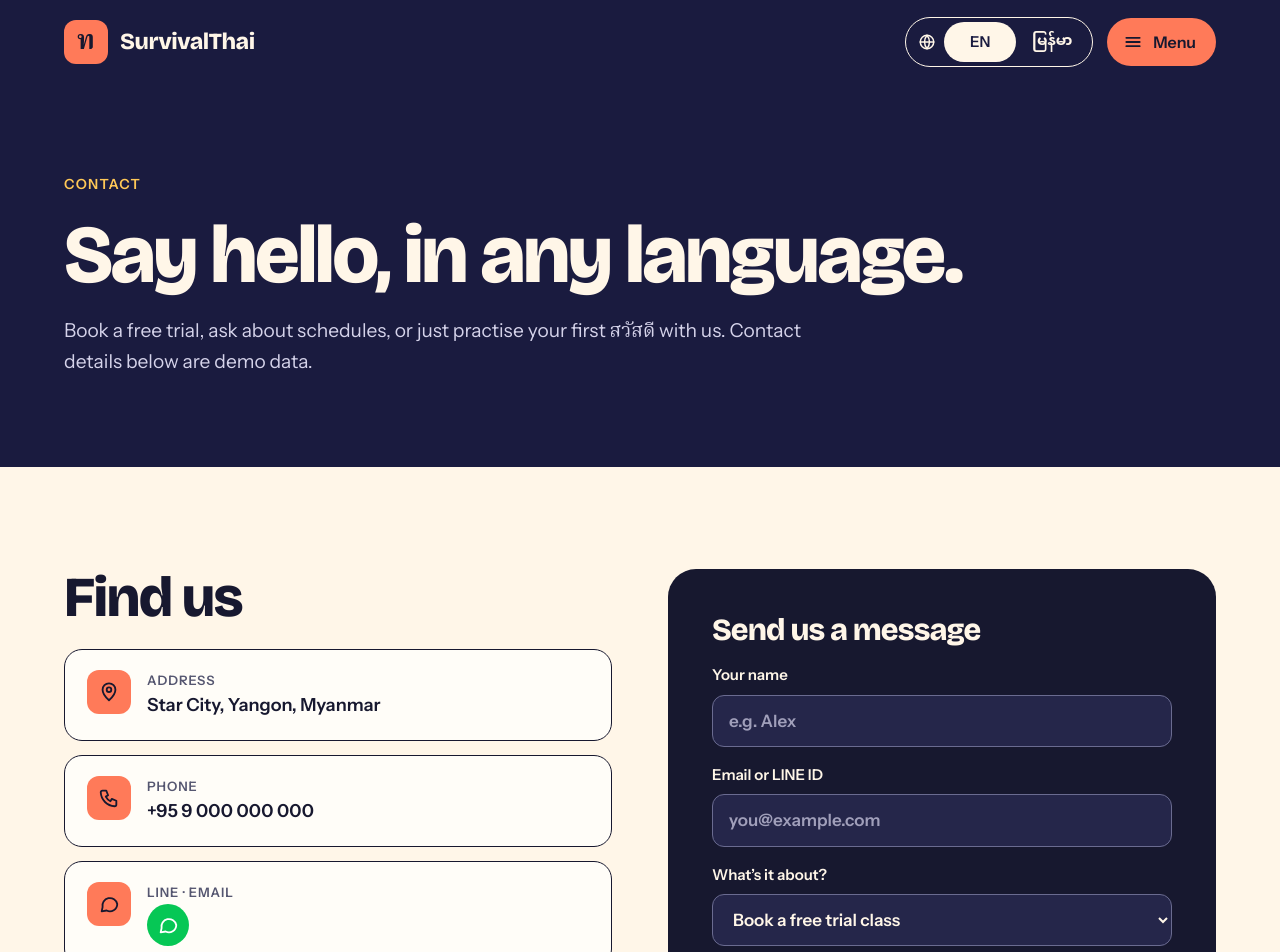
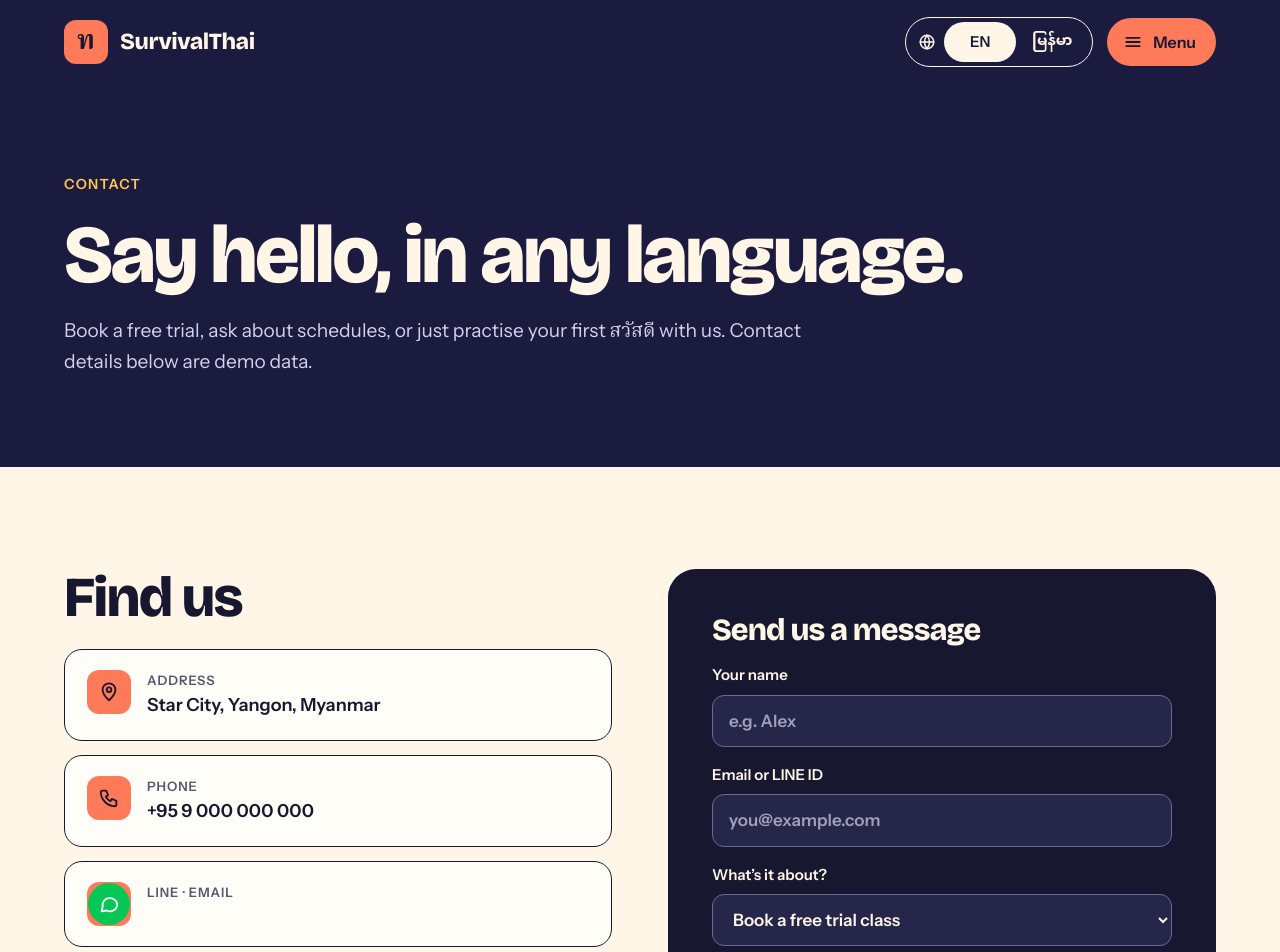
Before and after one commit to seesaw123/SurvivalThaiLanguageCenter, a React (Vite) app: page /#/contact in a window 1280 px wide. Shown: the top 952 px of the page. Built offline with nearby package versions, Linux system fonts and the light colour scheme.

Commit message:
Place LINE button in contact icon slot

```diff
--- a/src/pages/Contact.jsx
+++ b/src/pages/Contact.jsx
@@ -29,9 +29,10 @@ export default function Contact() {
               <h2 className="disp h2" style={{ marginBottom: 8 }}>{p.infoT}</h2>
               <InfoCard icon={<PinIcon />} label={p.addrL}><span>{p.addr}</span></InfoCard>
               <InfoCard icon={<PhoneIcon />} label={p.phoneL}><span>+95 9 000 000 000</span></InfoCard>
-              <InfoCard icon={<ChatIcon />} label={p.lineL}>
-                <a className="line-link" href="https://line.me/R/ti/p/@665nzuxc" target="_blank" rel="noreferrer" aria-label="Chat with SurvivalThai on LINE"><ChatIcon /></a>
-              </InfoCard>
+              <InfoCard
+                icon={<a className="line-link" href="https://line.me/R/ti/p/@665nzuxc" target="_blank" rel="noreferrer" aria-label="Chat with SurvivalThai on LINE"><ChatIcon /></a>}
+                label={p.lineL}
+              />
               <InfoCard icon={<ClockIcon />} label={p.hoursL}><span>{p.h1}</span><span>{p.h2}</span></InfoCard>
             </div>
             <div className="form-box"><ContactForm /></div>
```
